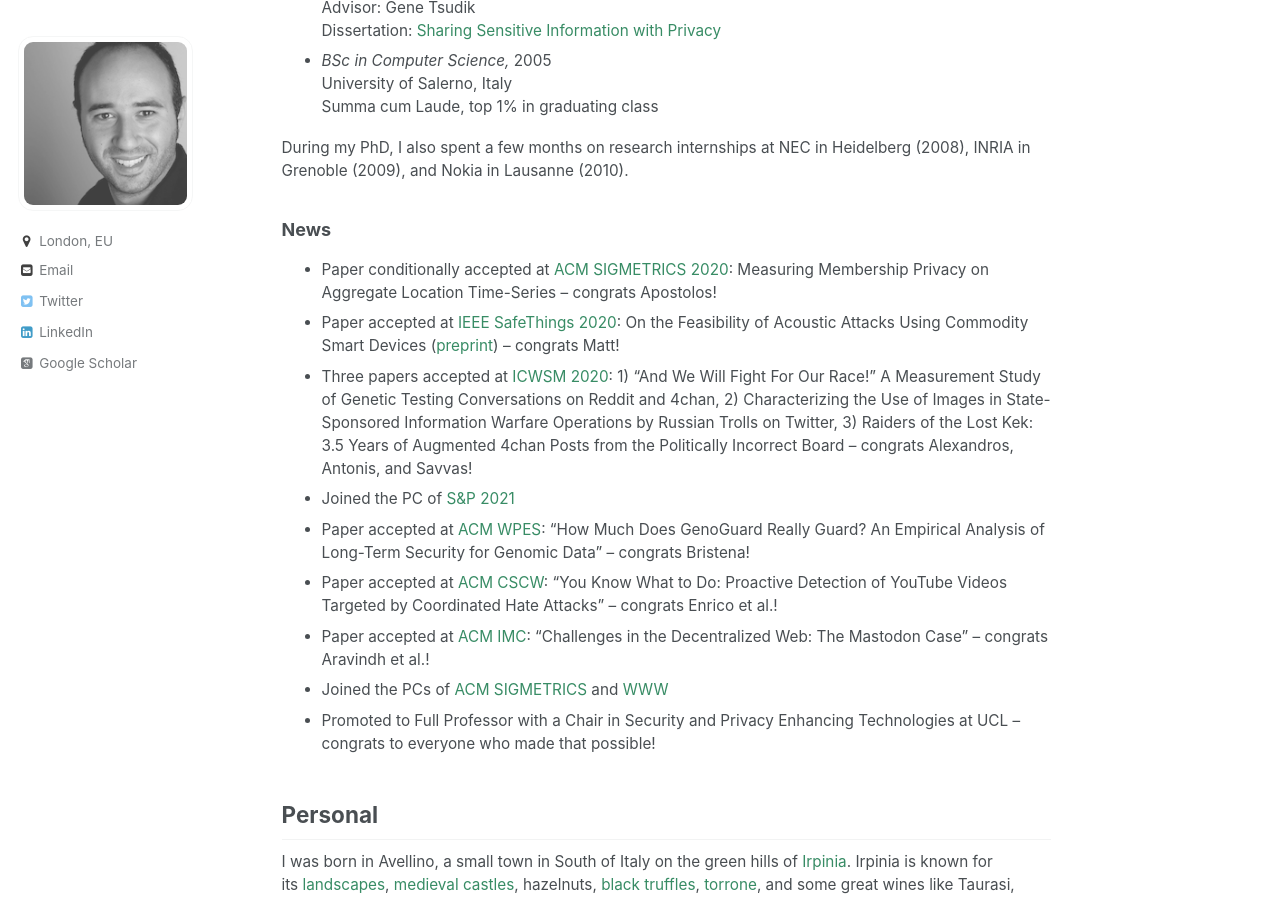
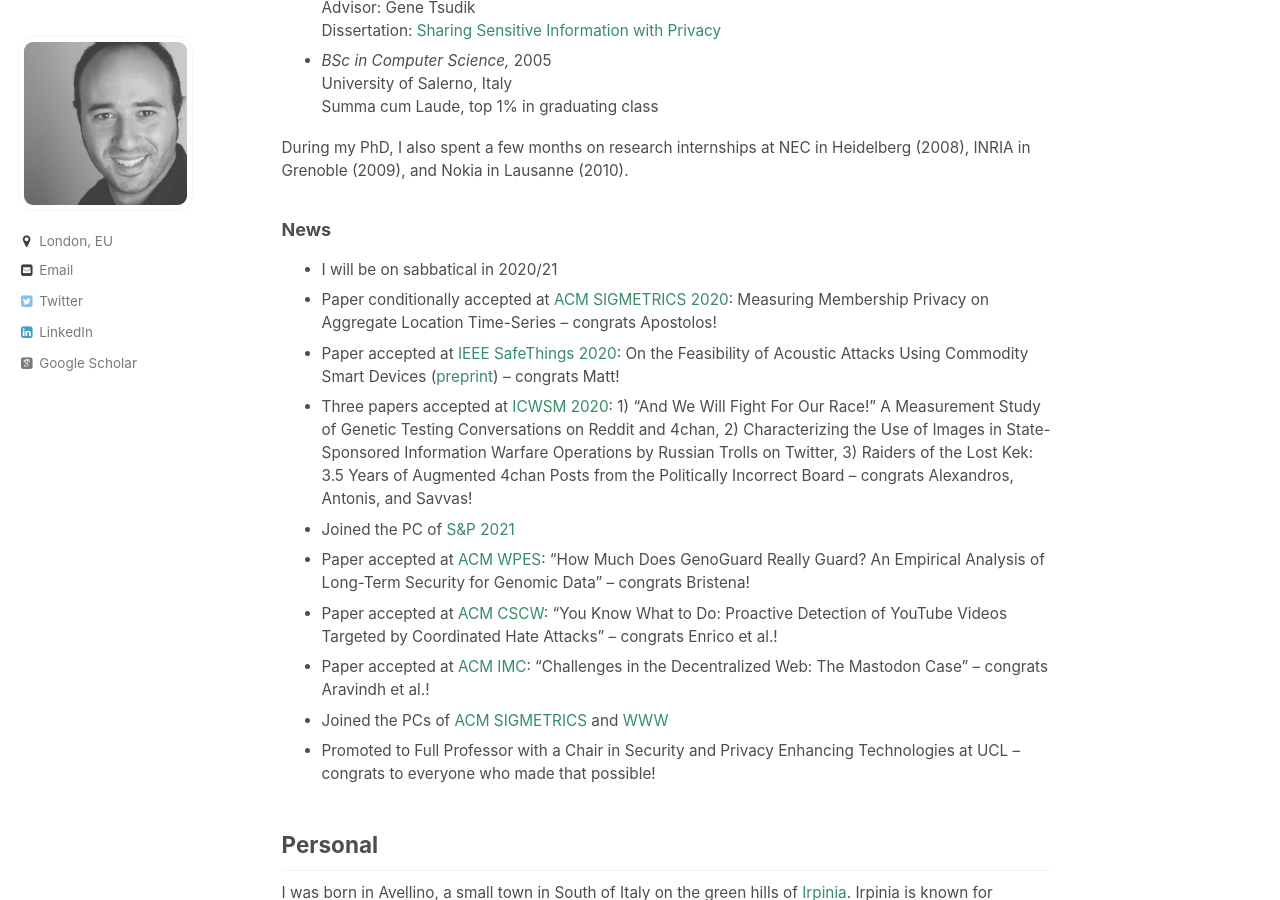
Before and after one commit to emidec/emidec.github.io, a Jekyll site: the page built from _pages/about.md, in a window 1280 px wide and 900 px high, scrolled down 670 px. Built offline with Jekyll 4.4.1, drawn with Linux system fonts in a browser that asks for light colours; some web fonts are replaced.

Commit message:
sabbatical

```diff
--- a/_pages/about.md
+++ b/_pages/about.md
@@ -28,6 +28,7 @@ During my PhD, I also spent a few months on research internships at NEC in Heide
 <!--For a list of recent papers on machine learning and privacy, please see (https://emilianodc.com/privacyML) https://emilianodc.com/idrama-->
 
 ### News
+-	I will be on sabbatical in 2020/21
 -	Paper conditionally accepted at [ACM SIGMETRICS 2020](https://www.sigmetrics.org/sigmetrics2020/): Measuring Membership Privacy on Aggregate Location Time-Series &ndash; congrats Apostolos!
 -	Paper accepted at [IEEE SafeThings 2020](https://www.ieee-security.org/TC/SPW2020/SafeThings/): On the Feasibility of Acoustic Attacks Using Commodity Smart Devices ([preprint](https://arxiv.org/abs/2001.07157)) &ndash; congrats Matt!
 -	Three papers accepted at [ICWSM 2020](https://icwsm.org/): 1) "And We Will Fight For Our Race!" A Measurement Study of Genetic Testing Conversations on Reddit and 4chan, 2) Characterizing the Use of Images in State-Sponsored Information Warfare Operations by Russian Trolls on Twitter, 3) Raiders of the Lost Kek: 3.5 Years of Augmented 4chan Posts from the Politically Incorrect Board -- congrats Alexandros, Antonis, and Savvas!
```
